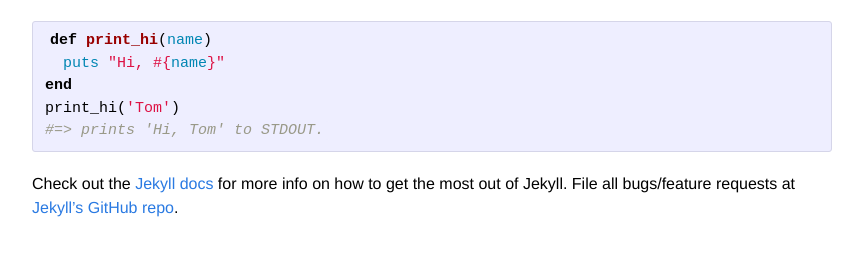
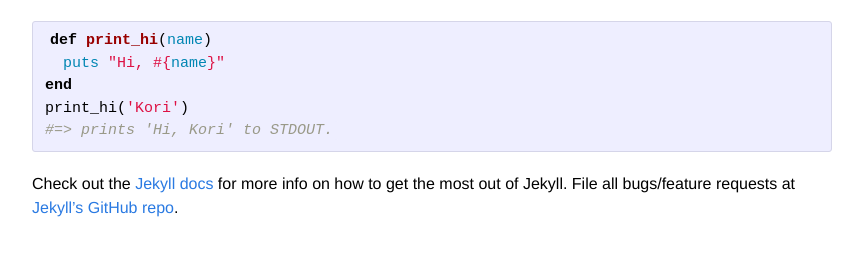
Before and after one commit to koriroys/koriroys.github.io, a Jekyll site: the page built from kori_blog/_posts/2014-06-19-test.markdown, in a window 1280 px wide. Shown: the part 230-486 px from the top of the page, without its empty margins (208-1071 px from the left). Built offline with Jekyll 4.4.1, drawn with Linux system fonts in a browser that asks for light colours.

Commit message:
test change to force github rebuild

```diff
--- a/kori_blog/_posts/2014-06-19-test.markdown
+++ b/kori_blog/_posts/2014-06-19-test.markdown
@@ -14,8 +14,8 @@ Jekyll also offers powerful support for code snippets:
 def print_hi(name)
   puts "Hi, #{name}"
 end
-print_hi('Tom')
-#=> prints 'Hi, Tom' to STDOUT.
+print_hi('Kori')
+#=> prints 'Hi, Kori' to STDOUT.
 {% endhighlight %}
 
 Check out the [Jekyll docs][jekyll] for more info on how to get the most out of Jekyll. File all bugs/feature requests at [Jekyll's GitHub repo][jekyll-gh].
```
